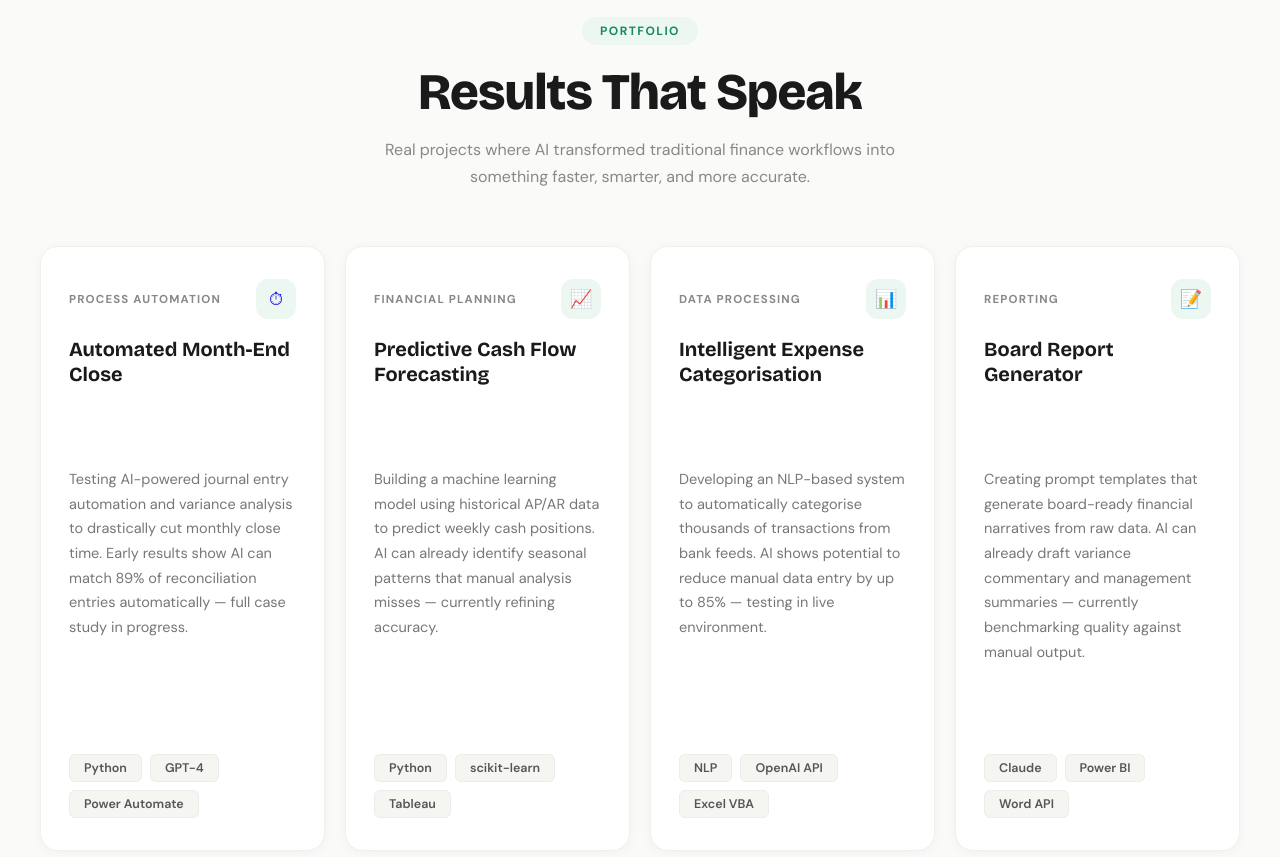
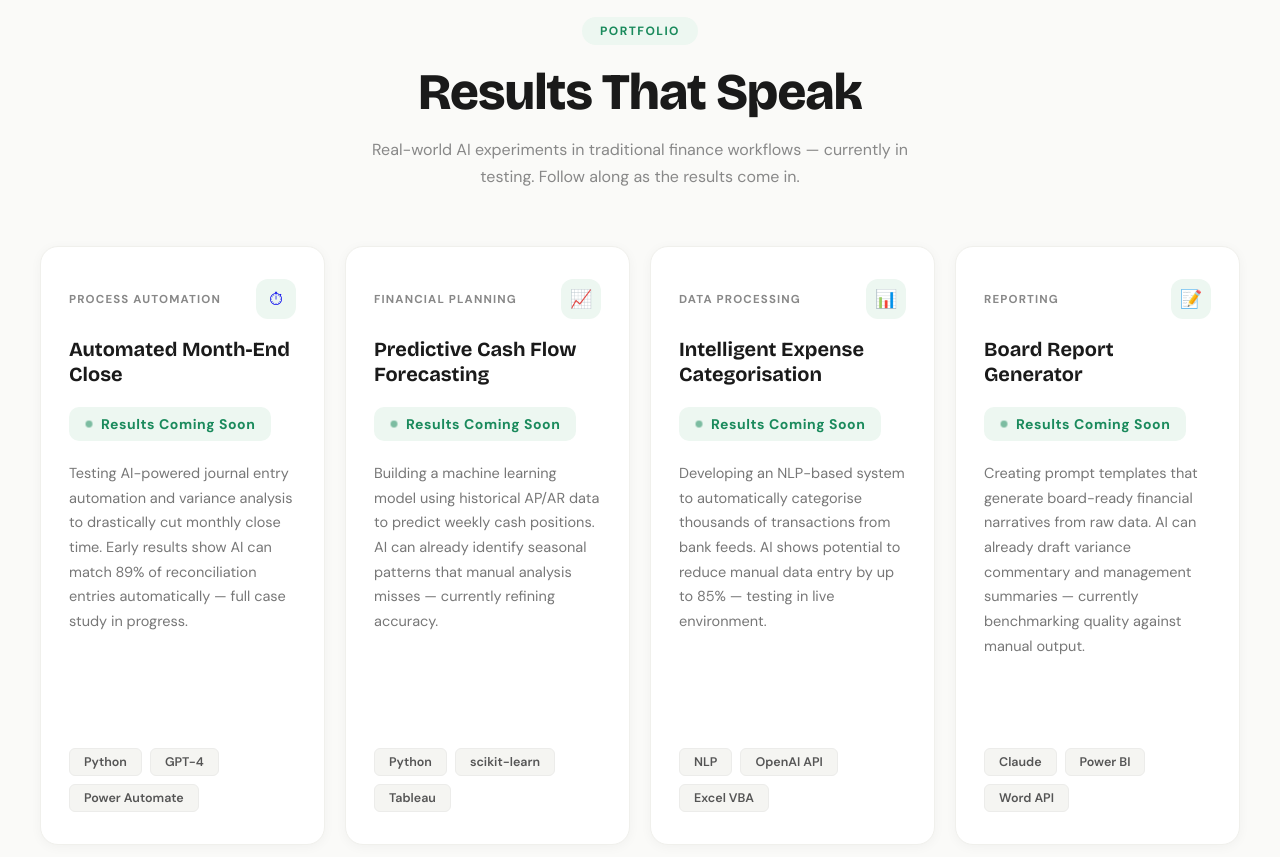
Before and after one commit to Taimur-ai/taimur-ai, a Next.js app: page / in a window 1280 px wide. Shown: the part 2980-3837 px from the top of the page. Built offline with nearby package versions, Linux system fonts and the light colour scheme.

Commit message:
Update PortfolioSection.tsx

```diff
--- a/components/PortfolioSection.tsx
+++ b/components/PortfolioSection.tsx
@@ -10,7 +10,7 @@ export function PortfolioSection() {
         </div>
         <h2 style={{ fontFamily: "'Bricolage Grotesque', sans-serif", fontSize: "clamp(2rem, 4.5vw, 3.2rem)", fontWeight: 800, color: "#1a1a1a", margin: "0 0 14px", letterSpacing: "-0.02em" }}>Results That Speak</h2>
         <p style={{ fontFamily: "'DM Sans', sans-serif", fontSize: 16, color: "#888", maxWidth: 560, margin: "0 auto", lineHeight: 1.65 }}>
-          Real projects where AI transformed traditional finance workflows into something faster, smarter, and more accurate.
+          Real-world AI experiments in traditional finance workflows — currently in testing. Follow along as the results come in.
         </p>
       </div>
       <div style={{ display: "grid", gridTemplateColumns: "repeat(auto-fill, minmax(280px, 1fr))", gap: 20 }}>
@@ -22,9 +22,9 @@ export function PortfolioSection() {
                 <div style={{ width: 40, height: 40, borderRadius: 12, background: "#edf7f1", display: "flex", alignItems: "center", justifyContent: "center", fontSize: 18 }}>{p.icon}</div>
               </div>
               <h3 style={{ fontFamily: "'Bricolage Grotesque', sans-serif", fontSize: 20, fontWeight: 700, color: "#1a1a1a", margin: "0 0 20px", lineHeight: 1.25 }}>{p.title}</h3>
-              <div style={{ marginBottom: 20 }}>
-                <span style={{ fontFamily: "'Bricolage Grotesque', sans-serif", fontSize: 40, fontWeight: 800, color: "#1a8a5c", lineHeight: 1, letterSpacing: "-0.02em" }}>{p.metric}</span>
-                <span style={{ fontFamily: "'DM Sans', sans-serif", fontSize: 14, color: "#888", marginLeft: 10, fontWeight: 500 }}>{p.metricLabel}</span>
+              <div style={{ marginBottom: 20, display: "inline-flex", alignItems: "center", gap: 8, background: "#edf7f1", borderRadius: 10, padding: "8px 16px", alignSelf: "flex-start" }}>
+                <div style={{ width: 8, height: 8, borderRadius: "50%", background: "#1a8a5c", animation: "livePulse 2s ease-in-out infinite" }} />
+                <span style={{ fontFamily: "'DM Sans', sans-serif", fontSize: 14, fontWeight: 700, color: "#1a8a5c", letterSpacing: "0.04em" }}>Results Coming Soon</span>
               </div>
               <p style={{ fontFamily: "'DM Sans', sans-serif", fontSize: 14.5, color: "#777", lineHeight: 1.7, margin: "0 0 24px", flex: 1 }}>{p.desc}</p>
               <div style={{ display: "flex", gap: 8, flexWrap: "wrap" }}>
@@ -34,7 +34,6 @@ export function PortfolioSection() {
               </div>
             </div>
           );
-          // Link to related journey entry if available
           return p.linkedEntry ? (
             <Link key={i} href={`/journey/${p.linkedEntry}`} style={{ textDecoration: "none" }}>{inner}</Link>
           ) : (
@@ -42,6 +41,9 @@ export function PortfolioSection() {
           );
         })}
       </div>
+      <style>{`
+        @keyframes livePulse { 0%, 100% { opacity: 1; transform: scale(1); } 50% { opacity: 0.5; transform: scale(0.85); } }
+      `}</style>
     </section>
   );
 }
```
